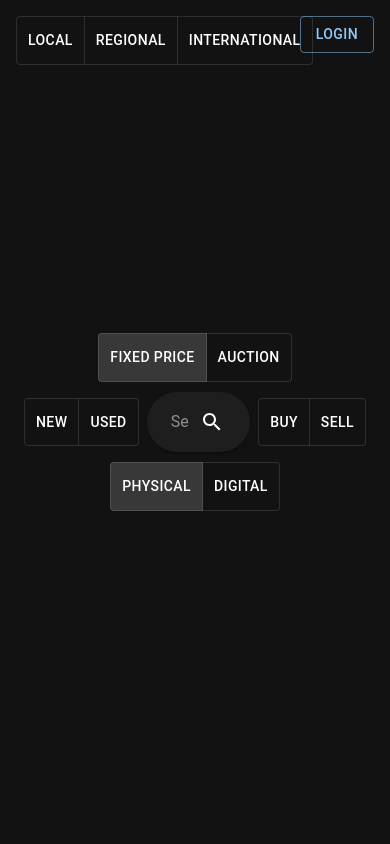
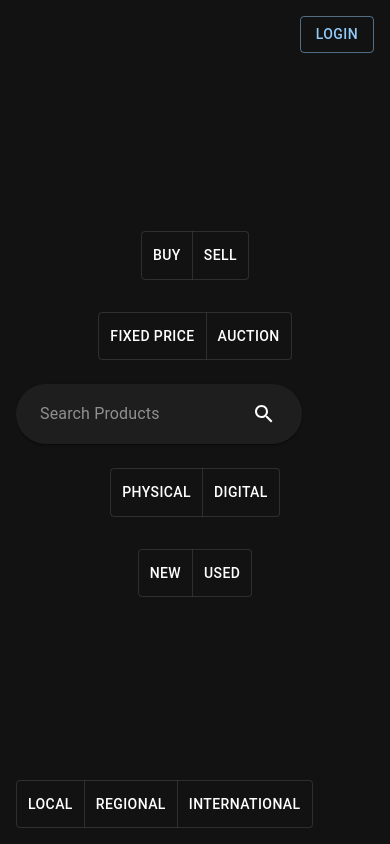
Before and after one commit to TribeWriter666/new-app, a React (Create React App) app: page / in a window 390 px wide. Built offline with nearby package versions, Linux system fonts and the light colour scheme.

Commit message:
3rd, starting to look good

```diff
--- a/src/App.css
+++ b/src/App.css
@@ -1,4 +1,3 @@
-
 body {
   margin: 0;
   font-family: -apple-system, BlinkMacSystemFont, 'Segoe UI', 'Roboto', 'Oxygen',
@@ -10,7 +9,6 @@ body {
   color: #fff;
   display: flex;
   flex-direction: column;
-  min-height: 100vh;
 }
 
 /* Hide the scrollbar */
@@ -18,29 +16,11 @@ body {
   display: none;
 }
 
-/* Make the main content scrollable */
-#root > div {
-  flex: 1;
-  overflow-y: auto;
-}
-
-.button-container {
-  display: flex;
-  justify-content: center;
-  align-items: center;
-  margin: 8px;
-}
-
 .button-row {
   display: flex;
   justify-content: center;
   align-items: center;
-}
-
-.local-regional-international {
-  position: absolute;
-  top: 16px;
-  left: 16px;
+  width: 100%;
 }
 
 .login-button {
@@ -56,3 +36,28 @@ body {
 .buy-sell {
   margin-left: 8px;
 }
+
+.button-container {
+  display: flex;
+  justify-content: center;
+  align-items: center;
+  margin: 8px;
+}
+
+@media (max-width: 600px) {
+  .local-regional-international {
+    grid-row: 6;
+    justify-self: center;
+    align-self: flex-end;
+    position: static;
+  }
+}
+
+@media
+(min-width: 601px) {
+  .local-regional-international {
+  position: absolute;
+  top: 16px;
+  left: 16px;
+  }
+  }
--- a/src/App.js
+++ b/src/App.js
@@ -7,6 +7,7 @@ import {
   ToggleButton,
   CssBaseline,
   Button,
+  Grid,
 } from "@mui/material";
 import { ThemeProvider, createTheme } from "@mui/material/styles";
 import useMediaQuery from "@mui/material/useMediaQuery";
@@ -16,22 +17,11 @@ import SearchBar from "./components/search/SearchBar";
 import { useState } from "react";
 
 function App() {
-  const [typeState, setTypeState] = useState(null);
-  const [conditionState, setConditionState] = useState(null);
   const [purchaseState, setPurchaseState] = useState(null);
   const [locationState, setLocationState] = useState(null);
-  const [formatState, setFormatState] = useState(null);
-  const [physicalDigital, setPhysicalDigital] = useState("physical");
-  const [fixedAuction, setFixedAuction] = useState("fixed");
+  const [physicalDigital, setPhysicalDigital] = useState(null);
+  const [fixedAuction, setFixedAuction] = useState(null);
   const [newUsed, setNewUsed] = useState(null);
-
-  const handleTypeChange = (event, newValue) => {
-    setTypeState(newValue);
-  };
-
-  const handleConditionChange = (event, newValue) => {
-    setConditionState(newValue);
-  };
 
   const handlePurchaseChange = (event, newValue) => {
     setPurchaseState(newValue);
@@ -41,17 +31,7 @@ function App() {
     setLocationState(newValue);
   };
 
-  const handleFormatChange = (event, newValue) => {
-    setFormatState(newValue);
-  };
-
-  const isMobile = useMediaQuery("(max-width:600px)");
   const [loginDialogOpen, setLoginDialogOpen] = React.useState(false);
-
-  // Add sample product data
-  const products = [
-    // ... your product objects
-  ];
 
   const handleLoginDialogOpen = () => {
     setLoginDialogOpen(true);
@@ -67,19 +47,96 @@ function App() {
     },
   });
 
+  const isMobile = useMediaQuery(theme.breakpoints.down("sm"));
+
   return (
     <ThemeProvider theme={theme}>
       <CssBaseline />
-      <Container maxWidth="sm">
-        <Box
+      <Container maxWidth="md">
+        <Grid
           sx={{
             display: "flex",
             alignItems: "center",
             justifyContent: "center",
             minHeight: "100vh",
+            maxHeight: "100vh",
+            overflow: "auto", // Add overflow property
             flexDirection: "column",
           }}
         >
+          {isMobile ? (
+            <Grid container spacing={2}>
+              <Grid item xs={12}>
+                <Box className="button-container buy-sell">
+                  <ToggleButtonGroup
+                    exclusive
+                    value={purchaseState}
+                    onChange={handlePurchaseChange}
+                  >
+                    <ToggleButton value="buy">Buy</ToggleButton>
+                    <ToggleButton value="sell">Sell</ToggleButton>
+                  </ToggleButtonGroup>
+                </Box>
+              </Grid>
+              <Grid item xs={12}>
+                <Box className="button-container">
+                  <ToggleButtonGroup
+                    className="fixed-price-auction"
+                    value={fixedAuction}
+                    onChange={(e, val) => setFixedAuction(val)}
+                  >
+                    <ToggleButton value="fixed">Fixed Price</ToggleButton>
+                    <ToggleButton value="auction">Auction</ToggleButton>
+                  </ToggleButtonGroup>
+                </Box>
+              </Grid>
+              <Grid item xs={12}>
+                <SearchBar />
+              </Grid>
+              <Grid item xs={12}>
+                <Box className="button-container">
+                  <ToggleButtonGroup
+                    className="physical-digital"
+                    value={physicalDigital}
+                    onChange={(e, val) => {
+                      console.log("physicalDigital:", val);
+                      setPhysicalDigital(val);
+                    }}
+                  >
+                    <ToggleButton value="physical">Physical</ToggleButton>
+                    <ToggleButton value="digital">Digital</ToggleButton>
+                  </ToggleButtonGroup>
+                </Box>
+              </Grid>
+              <Grid item xs={12}>
+                <Box className="button-container new-used-both">
+                  <ToggleButtonGroup
+                    className="new-used"
+                    value={newUsed}
+                    onChange={(e, val) => setNewUsed(val)}
+                  >
+                    <ToggleButton value="new">New</ToggleButton>
+                    <ToggleButton value="used">Used</ToggleButton>
+                  </ToggleButtonGroup>
+                </Box>
+              </Grid>
+              <Grid item xs={12}>
+                <Box className="login-button" sx={{ textAlign: "center" }}>
+                  <Button
+                    variant="outlined"
+                    color="primary"
+                    onClick={handleLoginDialogOpen}
+                  >
+                    Login
+                  </Button>
+                  <UserAvatar onClick={handleLoginDialogOpen} />
+                  <LoginDialog
+                    open={loginDialogOpen}
+                    onClose={handleLoginDialogClose}
+                  />
+                </Box>
+              </Grid>
+              <Grid item xs={12} sx={{ position: "absolute", bottom: 16 }}>
                 <Box className="local-regional-international">
                   <ToggleButtonGroup
                     exclusive
@@ -88,7 +145,26 @@ function App() {
                   >
                     <ToggleButton value="local">Local</ToggleButton>
                     <ToggleButton value="regional">Regional</ToggleButton>
-              <ToggleButton value="international">International</ToggleButton>
+                    <ToggleButton value="international">
+                      International
+                    </ToggleButton>
+                  </ToggleButtonGroup>
+                </Box>
+              </Grid>
+            </Grid>
+          ) : (
+            <>
+              <Box className="local-regional-international">
+                <ToggleButtonGroup
+                  exclusive
+                  value={locationState}
+                  onChange={handleLocationChange}
+                >
+                  <ToggleButton value="local">Local</ToggleButton>
+                  <ToggleButton value="regional">Regional</ToggleButton>
+                  <ToggleButton value="international">
+                    International
+                  </ToggleButton>
                 </ToggleButtonGroup>
               </Box>
               <Box
@@ -102,7 +178,6 @@ function App() {
                 <Box className="button-container">
                   <ToggleButtonGroup
                     className="fixed-price-auction"
-                exclusive
                     value={fixedAuction}
                     onChange={(e, val) => setFixedAuction(val)}
                   >
@@ -115,7 +190,6 @@ function App() {
                     <ToggleButtonGroup
                       className="new-used"
                       value={newUsed}
-                  exclusive
                       onChange={(e, val) => setNewUsed(val)}
                     >
                       <ToggleButton value="new">New</ToggleButton>
@@ -138,7 +212,10 @@ function App() {
                   <ToggleButtonGroup
                     className="physical-digital"
                     value={physicalDigital}
-                onChange={(e, val) => setPhysicalDigital(val)}
+                    onChange={(e, val) => {
+                      console.log("physicalDigital:", val);
+                      setPhysicalDigital(val);
+                    }}
                   >
                     <ToggleButton value="physical">Physical</ToggleButton>
                     <ToggleButton value="digital">Digital</ToggleButton>
@@ -159,7 +236,9 @@ function App() {
                   onClose={handleLoginDialogClose}
                 />
               </Box>
-        </Box>
+            </>
+          )}
+        </Grid>
       </Container>
     </ThemeProvider>
   );
--- a/src/components/search/SearchBar.js
+++ b/src/components/search/SearchBar.js
@@ -1,29 +1,48 @@
-import React from 'react';
-import { Paper, InputBase, IconButton } from '@mui/material';
-import { Search as SearchIcon } from '@mui/icons-material';
+import React from "react";
+import { Paper, InputBase, IconButton } from "@mui/material";
+import { Search as SearchIcon } from "@mui/icons-material";
+import useMediaQuery from "@mui/material/useMediaQuery";
+import { styled } from "@mui/system";
+
+const StyledPaper = styled(Paper)(({ theme }) => ({
+  padding: "8px 16px",
+  display: "flex",
+  alignItems: "center",
+  borderRadius: "50px",
+  width: "75%",
+  maxWidth: "1000px",
+  [theme.breakpoints.down("sm")]: {
+    width: "80%",
+  },
+}));
+
+const StyledInputBase = styled(InputBase)({
+  marginLeft: "8px",
+  flex: 1,
+});
+
+const StyledIconButton = styled(IconButton)({
+  padding: "10px",
+});
 
 function SearchBar() {
+  const isMobile = useMediaQuery("(max-width:600px)");
+
   return (
-    <Paper
+    <StyledPaper
       component="form"
       sx={{
-        p: '8px 16px',
-        display: 'flex',
-        alignItems: 'center',
-        borderRadius: '50px',
-        width: '100%',
-        maxWidth: '600px',
+        width: isMobile ? "100%" : "75%",
       }}
     >
-      <InputBase
-        sx={{ ml: 1, flex: 1 }}
+      <StyledInputBase
         placeholder="Search Products"
-        inputProps={{ 'aria-label': 'search products' }}
+        inputProps={{ "aria-label": "search products" }}
       />
-      <IconButton type="submit" sx={{ p: '10px' }} aria-label="search">
+      <StyledIconButton type="submit" aria-label="search">
         <SearchIcon />
-      </IconButton>
-    </Paper>
+      </StyledIconButton>
+    </StyledPaper>
   );
 }
 
```
Lines whose indentation alone changed are shown as unchanged.
